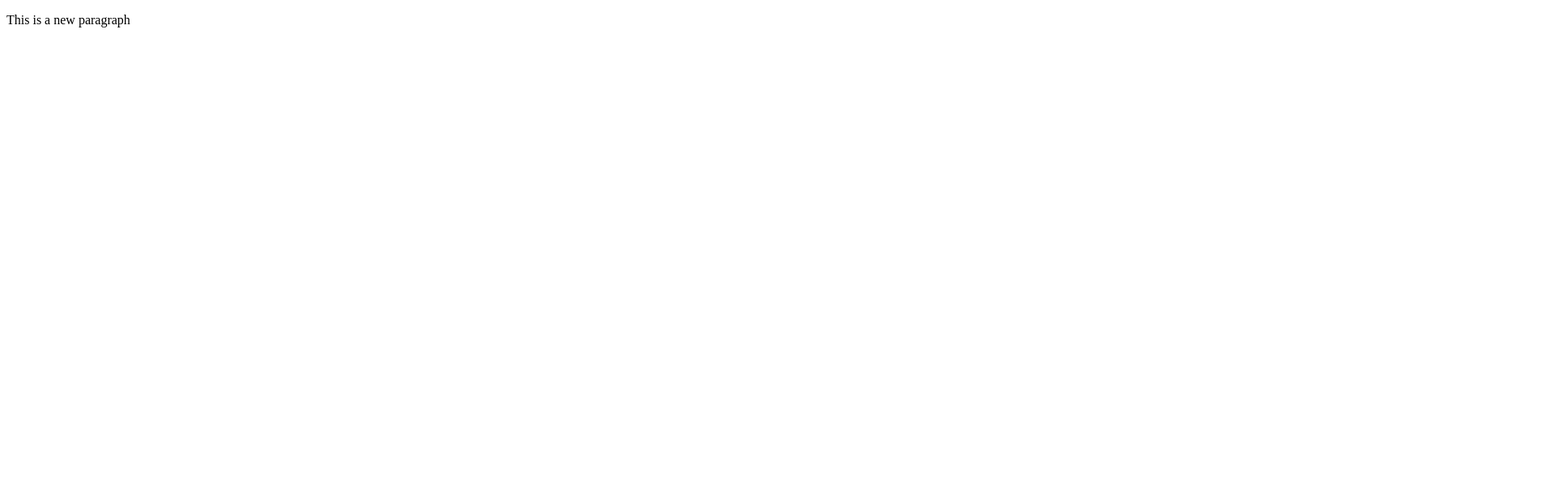
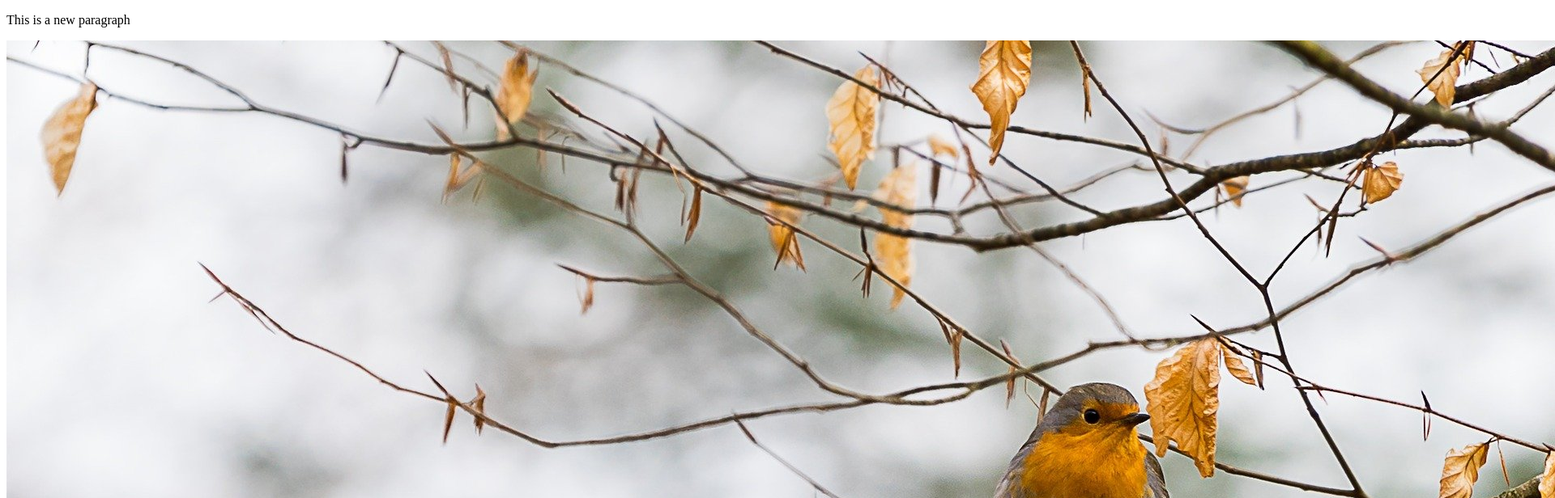
Before and after one commit to lingkanroy/my-first-repo, a plain HTML site: page index.html in a window 1280 px wide. Shown: the top 616 px of the page at 81% size, 1920 px wide, since content can reach past the window. Drawn offline with Linux system fonts and the light colour scheme.

Commit message:
bird img

```diff
--- a/index.html
+++ b/index.html
@@ -8,5 +8,6 @@
 </head>
 <body>
     <p>This is a new paragraph</p>
+    <img src="bird.jpg" alt="">
 </body>
 </html>
```
Also changed, not shown: bird.jpg (added).
